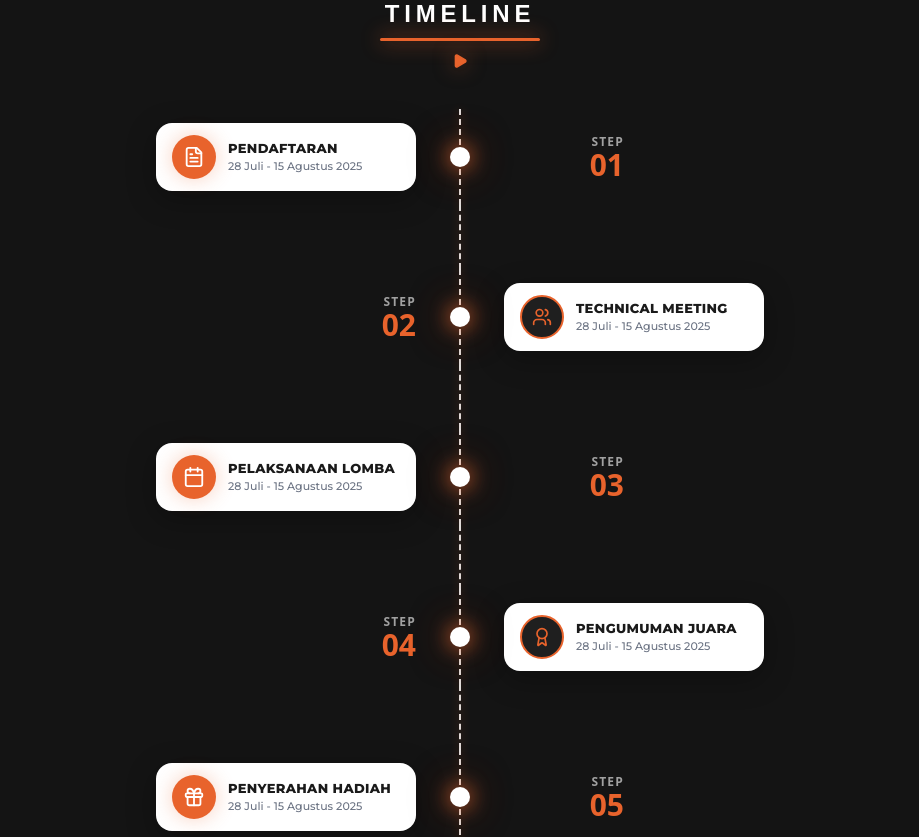
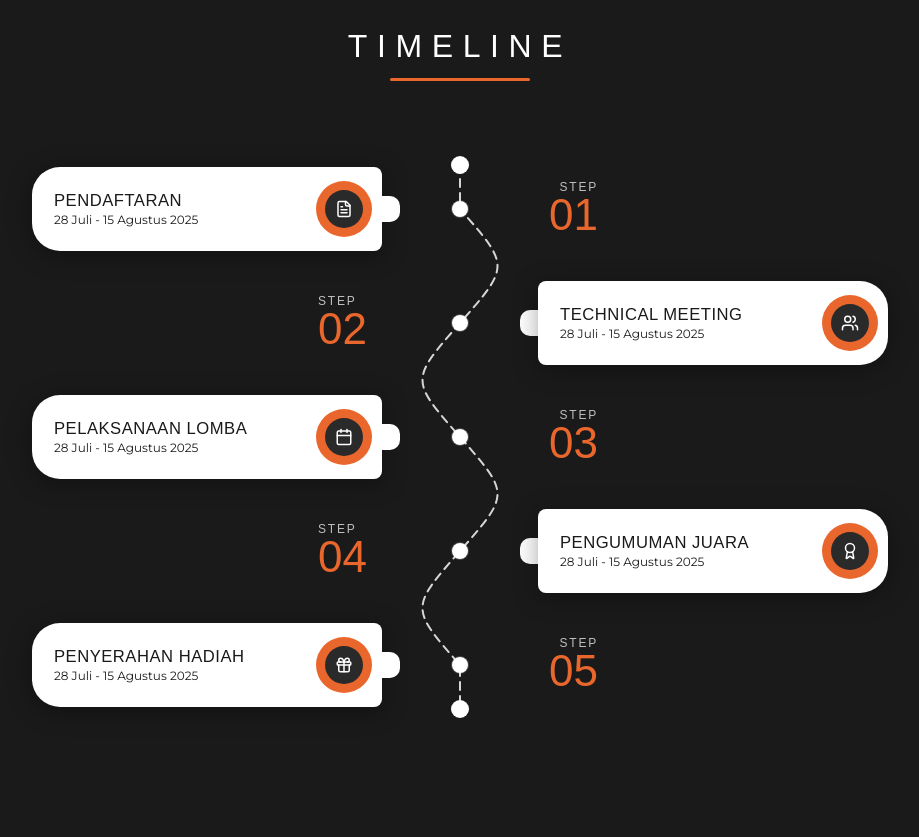
Before and after one commit to Batam-Linux-User-Group/osc2026, a React (Vite) app: page / in a window 1280 px wide. Shown: the part 1860-2697 px from the top of the page, without its empty margins (180-1099 px from the left). Built offline with nearby package versions, Linux system fonts and the light colour scheme; a web font is replaced by a local one.

Commit message:
feat: restructure timeline section design

```diff
--- a/src/components/TimelineSection.tsx
+++ b/src/components/TimelineSection.tsx
@@ -1,253 +1,232 @@
-import React, { useState } from "react";
-import { FileText, Users, Calendar, Award, Gift, Play } from "lucide-react";
+import { useRef, useLayoutEffect, useState, useCallback, useEffect } from "react";
+import { FileText, Users, Calendar, Award, Gift } from "lucide-react";
 
-type Variant = "filled" | "outline";
+const ORANGE = "var(--color-orange-primary)";
+const BG = "var(--color-neutral-black)";
+const WHITE = "var(--color-neutral-white)";
+const BULGE = 50;
+const MOBILE_BREAKPOINT = 768;
 
-interface StepData {
-  step: string;
-  title: string;
-  date: string;
-  icon: React.ReactNode;
-  variant: Variant;
-}
-
-const steps: StepData[] = [
-  {
-    step: "01",
-    title: "PENDAFTARAN",
-    date: "28 Juli - 15 Agustus 2025",
-    icon: <FileText size={22} strokeWidth={2} />,
-    variant: "filled",
-  },
-  {
-    step: "02",
-    title: "TECHNICAL MEETING",
-    date: "28 Juli - 15 Agustus 2025",
-    icon: <Users size={20} strokeWidth={2} />,
-    variant: "outline",
-  },
-  {
-    step: "03",
-    title: "PELAKSANAAN LOMBA",
-    date: "28 Juli - 15 Agustus 2025",
-    icon: <Calendar size={22} strokeWidth={2} />,
-    variant: "filled",
-  },
-  {
-    step: "04",
-    title: "PENGUMUMAN JUARA",
-    date: "28 Juli - 15 Agustus 2025",
-    icon: <Award size={20} strokeWidth={2} />,
-    variant: "outline",
-  },
-  {
-    step: "05",
-    title: "PENYERAHAN HADIAH",
-    date: "28 Juli - 15 Agustus 2025",
-    icon: <Gift size={22} strokeWidth={2} />,
-    variant: "filled",
-  },
+const steps = [
+  { step: "01", title: "PENDAFTARAN", date: "28 Juli - 15 Agustus 2025", Icon: FileText },
+  { step: "02", title: "TECHNICAL MEETING", date: "28 Juli - 15 Agustus 2025", Icon: Users },
+  { step: "03", title: "PELAKSANAAN LOMBA", date: "28 Juli - 15 Agustus 2025", Icon: Calendar },
+  { step: "04", title: "PENGUMUMAN JUARA", date: "28 Juli - 15 Agustus 2025", Icon: Award },
+  { step: "05", title: "PENYERAHAN HADIAH", date: "28 Juli - 15 Agustus 2025", Icon: Gift },
 ];
 
-const ORANGE = "#E8632C";
-const BG = "#141414";
-
-/** White pill card dengan animasi klik (bersinar biasa) */
-const Card: React.FC<{
-  title: string;
-  date: string;
-  icon: React.ReactNode;
-  variant: Variant;
-  isActive: boolean;
-  onClick: () => void;
-}> = ({ title, date, icon, variant, isActive, onClick }) => {
-  const isFilled = variant === "filled";
-
+/* ── Pill card with connector bridge and icon badge ── */
+function Card({ title, date, Icon, align, compact = false }: {
+  title: string; date: string;
+  Icon: React.ComponentType<{ size?: number; color?: string }>;
+  align: "left" | "right";
+  compact?: boolean;
+}) {
+  const isLeft = align === "left";
   return (
-    <div
-      onClick={onClick}
-      className={`
-        relative flex w-full max-w-[260px] cursor-pointer items-center gap-3
-        rounded-2xl bg-white px-4 py-3 shadow-lg
-        transition-all duration-300 ease-out
-        hover:-translate-y-1 hover:shadow-2xl
-        ${isActive ? "scale-105 shadow-2xl" : "scale-100"}
-      `}
-      style={{
-        boxShadow: isActive
-          ? "0 8px 30px rgba(0,0,0,0.4)"
-          : "0 8px 30px rgba(0,0,0,0.3)",
-        transform: isActive ? "scale(1.05)" : "scale(1)",
-      }}
-    >
-      {/* Icon di dalam card */}
-      <div
-        className={`flex h-11 w-11 shrink-0 items-center justify-center rounded-full transition-all duration-300 ${
-          isFilled
-            ? "bg-[#E8632C] text-white"
-            : "border-2 border-[#E8632C] bg-[#1f1f1f] text-[#E8632C]"
-        }`}
-        style={{
-          boxShadow: isFilled ? "0 0 20px rgba(232, 99, 44, 0.3)" : "none",
-        }}
-      >
-        {icon}
+    <div style={{ display: "flex", alignItems: "center", flexDirection: isLeft ? "row" : "row-reverse" }}>
+      {/* Card pill */}
+      <div style={{
+        background: WHITE,
+        width: compact ? "100%" : "clamp(260px, 36vw, 350px)",
+        padding: compact ? "12px 14px" : "14px 12px 14px 22px",
+        borderRadius: compact ? 20 : isLeft ? "28px 8px 8px 28px" : "8px 28px 28px 8px",
+        boxShadow: "0 4px 24px rgba(0,0,0,0.35)",
+        display: "flex", alignItems: "center", justifyContent: "space-between", gap: 14,
+        minHeight: compact ? 76 : "auto",
+      }}>
+        <div style={{ minWidth: 0 }}>
+          <p style={{ fontSize: compact ? 14 : "clamp(13px, 1.3vw, 17px)", fontWeight: 400, color: "var(--color-neutral-black)", margin: 0, textTransform: "uppercase", letterSpacing: "0.03em", lineHeight: 1.15, fontFamily: "var(--font-heading)" }}>{title}</p>
+          <p style={{ fontSize: compact ? 11 : "clamp(10px, 1.05vw, 12px)", color: "var(--color-neutral-black)", fontWeight: 400, margin: "3px 0 0", lineHeight: 1.2, fontFamily: "var(--font-body)" }}>{date}</p>
         </div>
-
-      {/* Text */}
-      <div className="flex-1 min-w-0">
-        <p className="text-[13px] font-extrabold leading-tight tracking-wide text-[#1a1a1a]">
-          {title}
-        </p>
-        <p className="mt-0.5 text-[11px] font-medium text-gray-500">{date}</p>
+        <div style={{
+          width: compact ? 44 : "clamp(44px, 4.8vw, 56px)", height: compact ? 44 : "clamp(44px, 4.8vw, 56px)", borderRadius: "50%", flexShrink: 0,
+          backgroundColor: ORANGE, display: "flex", alignItems: "center", justifyContent: "center",
+          boxShadow: `0 0 16px ${ORANGE}44`,
+          marginRight: -2,
+        }}>
+          <div style={{
+            width: compact ? 30 : "clamp(28px, 3.2vw, 38px)", height: compact ? 30 : "clamp(28px, 3.2vw, 38px)", borderRadius: "50%",
+            backgroundColor: "#2A2A2A", display: "flex", alignItems: "center", justifyContent: "center",
+          }}>
+            <Icon size={compact ? 16 : 18} color={WHITE} />
           </div>
         </div>
-  );
-};
-
-/** STEP label */
-const StepLabel: React.FC<{ step: string; align: "left" | "right" }> = ({ step, align }) => (
-  <div
-    className={`flex w-full max-w-[120px] flex-col ${
-      align === "left" ? "items-end text-right" : "items-start text-left"
-    }`}
-  >
-    <span className="text-xs font-bold tracking-widest text-white/60">STEP</span>
-    <span className="text-3xl font-extrabold leading-none" style={{ color: ORANGE }}>
-      {step}
-    </span>
       </div>
-);
-
-/** Garis putus-putus vertikal dengan titik besar BERSINAR */
-const VerticalLineWithDot: React.FC<{ hasDot?: boolean; height?: string }> = ({
-  hasDot = true,
-  height = "h-20"
-}) => {
-  return (
-    <div className={`relative flex w-14 shrink-0 items-center justify-center ${height}`}>
-      {/* Garis putus-putus vertikal */}
-      <div className="absolute h-full w-[2.5px] border-l-2 border-dashed border-[#e0e0e0]" />
-
-      {/* Garis glow (bayangan) */}
-      <div className="absolute h-full w-[6px] bg-[#E8632C] opacity-10 blur-[4px]" />
-
-      {/* ===== TITIK PUTIH BESAR BERSINAR ===== */}
-      {hasDot && (
-        <div
-          className="relative z-10 h-5 w-5 rounded-full bg-white"
-          style={{
-            boxShadow: `
-              0 0 20px rgba(232, 99, 44, 0.9),
-              0 0 40px rgba(232, 99, 44, 0.5),
-              0 0 60px rgba(232, 99, 44, 0.2)
-            `
-          }}
-        />
+      {/* Connector bridge */}
+      {!compact && (
+        <div style={{
+          width: 18, height: 26, background: WHITE, flexShrink: 0,
+          borderRadius: isLeft ? "0 10px 10px 0" : "10px 0 0 10px",
+        }} />
       )}
     </div>
   );
-};
+}
 
-const Timeline: React.FC = () => {
-  const [activeStep, setActiveStep] = useState<string | null>(null);
+/* ── STEP label ── */
+function StepLabel({ step, align }: { step: string; align: "left" | "right" }) {
+  return (
+    <div style={{
+      display: "flex", flexDirection: "column", lineHeight: 1, minWidth: 70,
+      alignItems: align === "left" ? "flex-start" : "flex-end",
+    }}>
+      <span style={{ fontSize: "clamp(10px, 1vw, 12px)", fontWeight: 400, letterSpacing: "0.15em", color: "rgba(255,255,255,0.72)", fontFamily: "var(--font-heading)" }}>STEP</span>
+      <span style={{ fontSize: "clamp(32px, 4.2vw, 44px)", fontWeight: 400, color: ORANGE, lineHeight: 1, fontFamily: "var(--font-heading)" }}>{step}</span>
+    </div>
+  );
+}
 
-  const handleCardClick = (step: string) => {
-    setActiveStep(activeStep === step ? null : step);
-  };
+/* ── SVG overlay state ── */
+interface SvgState {
+  w: number; h: number; pathD: string;
+  nodes: { x: number; y: number }[];
+  startY: number; endY: number; cx: number; midY: number;
+}
 
-  const positions = steps.map((_, idx) => idx % 2 === 0);
+export default function TimelineSection() {
+  const wrapperRef = useRef<HTMLDivElement>(null);
+  const nodeRefs = useRef<(HTMLDivElement | null)[]>([]);
+  const [svg, setSvg] = useState<SvgState | null>(null);
+  const [isMobile, setIsMobile] = useState(false);
+
+  useEffect(() => {
+    const updateMobile = () => setIsMobile(window.innerWidth < MOBILE_BREAKPOINT);
+    updateMobile();
+    window.addEventListener("resize", updateMobile);
+    return () => window.removeEventListener("resize", updateMobile);
+  }, []);
+
+  const measure = useCallback(() => {
+    const wrapper = wrapperRef.current;
+    if (!wrapper) return;
+    const wRect = wrapper.getBoundingClientRect();
+
+    const positions = nodeRefs.current
+      .map((ref) => {
+        if (!ref) return null;
+        const r = ref.getBoundingClientRect();
+        return { x: r.left - wRect.left + r.width / 2, y: r.top - wRect.top + r.height / 2 };
+      })
+      .filter((p): p is { x: number; y: number } => p !== null);
+
+    if (positions.length < 2) return;
+
+    const cx = positions[0].x;
+    const midY = positions.reduce((sum, pos) => sum + pos.y, 0) / positions.length;
+    const offset = isMobile ? 28 : 44;
+    const curveBulge = isMobile ? 26 : BULGE;
+    const startY = positions[0].y - offset;
+    const endY = positions[positions.length - 1].y + offset;
+
+    let d = `M ${cx} ${startY} L ${cx} ${positions[0].y}`;
+    for (let i = 0; i < positions.length - 1; i++) {
+      const midY = (positions[i].y + positions[i + 1].y) / 2;
+      const dir = i % 2 === 0 ? 1 : -1;
+      d += ` C ${cx + dir * curveBulge} ${midY}, ${cx + dir * curveBulge} ${midY}, ${cx} ${positions[i + 1].y}`;
+    }
+    d += ` L ${cx} ${endY}`;
+
+    setSvg((prev) => {
+      if (prev && prev.pathD === d && prev.w === wRect.width) return prev;
+      return { w: wRect.width, h: wRect.height, pathD: d, nodes: positions, startY, endY, cx, midY };
+    });
+  }, [isMobile]);
+
+  useLayoutEffect(() => {
+    measure();
+    window.addEventListener("resize", measure);
+    return () => window.removeEventListener("resize", measure);
+  }, [measure]);
 
   return (
-    <div className="min-h-screen w-full font-sans" style={{ backgroundColor: BG }}>
-      <style>{`
-        @keyframes pulseGlow {
-          0%, 100% { opacity: 0.6; transform: scale(1); }
-          50% { opacity: 1; transform: scale(1.1); }
-        }
-      `}</style>
+    <section style={{ backgroundColor: BG, padding: "80px 0", overflow: "hidden" }}>
+      <div style={{ maxWidth: 920, margin: "0 auto", padding: "0 24px" }}>
 
-      <div className="mx-auto max-w-3xl px-4 py-14">
-        {/* Title */}
-        <div className="mb-10 flex flex-col items-center">
-          <h1 className="text-2xl font-extrabold tracking-[0.2em] text-white">TIMELINE</h1>
-          <div
-            className="mt-2 h-[3px] w-40 rounded-full"
-            style={{ backgroundColor: ORANGE, boxShadow: `0 0 20px ${ORANGE}` }}
-          />
-          <Play
-            size={16}
-            className="mt-3"
-            style={{ fill: ORANGE, color: ORANGE, filter: "drop-shadow(0 0 10px rgba(232,99,44,0.5))" }}
-          />
+        {/* Header */}
+        <div style={{ textAlign: "center", marginBottom: 36 }}>
+          <h2 style={{ fontSize: "clamp(28px, 3.4vw, 32px)", fontWeight: 400, letterSpacing: "0.3em", color: WHITE, margin: 0, fontFamily: "var(--font-heading)" }}>TIMELINE</h2>
+          <div style={{ height: 3, width: 140, borderRadius: 99, backgroundColor: ORANGE, margin: "8px auto 0", boxShadow: `0 0 16px ${ORANGE}cc` }} />
         </div>
 
-        {/* ===== TIMELINE ===== */}
-        <div className="flex flex-col items-center">
-          {steps.map((item, idx) => {
-            const cardOnLeft = positions[idx];
-            const isActive = activeStep === item.step;
+        {/* Timeline body */}
+        <div ref={wrapperRef} style={{ position: "relative" }}>
+          {!isMobile && svg && (
+            <svg style={{ position: "absolute", top: 0, left: 0, pointerEvents: "none", zIndex: 1, display: "block" }} width={svg.w} height={svg.h}>
+              <path d={svg.pathD} stroke="rgba(255,255,255,0.82)" strokeWidth="2" strokeDasharray="8 6" fill="none" strokeLinecap="round" />
+              <circle cx={svg.cx} cy={svg.startY} r="9" fill="#fff" />
+              <circle cx={svg.cx} cy={svg.endY} r="9" fill="#fff" />
+              {svg.nodes.map((pos, i) => (
+                <circle key={i} cx={pos.x} cy={pos.y} r="8" fill="#fff" stroke="rgba(255,255,255,0.2)" strokeWidth="2" />
+              ))}
+            </svg>
+          )}
 
+          {isMobile ? (
+            <div style={{ position: "relative", paddingLeft: 22, paddingTop: 8 }}>
+              <div style={{ position: "absolute", left: 10, top: 0, bottom: 0, width: 2, background: "rgba(255,255,255,0.35)", borderRadius: 99 }} />
+              <div style={{ display: "flex", flexDirection: "column", gap: 18 }}>
+                {steps.map((s, idx) => (
+                  <div key={s.step} style={{ display: "grid", gridTemplateColumns: "20px minmax(0, 1fr)", gap: 12, alignItems: "start" }}>
+                    <div style={{ position: "relative", width: 20, height: 20, marginTop: 16 }}>
+                      <div style={{ position: "absolute", left: 2, top: 2, width: 16, height: 16, borderRadius: "50%", background: WHITE, border: "2px solid rgba(255,255,255,0.18)" }} />
+                    </div>
+                    <div style={{ minWidth: 0 }}>
+                      <div style={{ marginBottom: 8 }}>
+                        <StepLabel step={s.step} align="left" />
+                      </div>
+                      <Card title={s.title} date={s.date} Icon={s.Icon} align={idx % 2 === 0 ? "left" : "right"} compact />
+                    </div>
+                  </div>
+                ))}
+              </div>
+            </div>
+          ) : (
+            <>
+              <div style={{ height: 44 }} />
+
+              <div style={{ display: "flex", flexDirection: "column", gap: "clamp(12px, 1.6vw, 18px)" }}>
+                {steps.map((s, idx) => {
+                  const cardOnLeft = idx % 2 === 0;
+                  const rowGap = 28;
+                  const stepGap = cardOnLeft ? 36 : 40;
+                  const NodeMarker = (
+                    <div ref={(el) => { nodeRefs.current[idx] = el; }} style={{ width: 1, height: 40, flexShrink: 0, display: "flex", alignItems: "center", justifyContent: "center" }} />
+                  );
                   return (
-              <React.Fragment key={item.step}>
-                {/* Baris: Card | Titik Bersinar | STEP Label */}
-                <div className="flex w-full items-center justify-center gap-4">
+                    <div key={s.step} style={{ display: "grid", gridTemplateColumns: "minmax(0, 1fr) 64px minmax(0, 1fr)", alignItems: "center", padding: "6px 0", position: "relative", zIndex: 2 }}>
                       {cardOnLeft ? (
                         <>
-                      <div className="flex flex-1 justify-end">
-                        <Card
-                          title={item.title}
-                          date={item.date}
-                          icon={item.icon}
-                          variant={item.variant}
-                          isActive={isActive}
-                          onClick={() => handleCardClick(item.step)}
-                        />
+                          <div style={{ display: "flex", justifyContent: "flex-end", paddingRight: rowGap, minWidth: 0 }}>
+                            <Card title={s.title} date={s.date} Icon={s.Icon} align="left" />
                           </div>
-                      <VerticalLineWithDot hasDot={true} height="h-24" />
-                      <div className="flex flex-1 justify-start">
-                        <StepLabel step={item.step} align="left" />
+                          <div style={{ display: "flex", justifyContent: "center" }}>{NodeMarker}</div>
+                          <div style={{ display: "flex", justifyContent: "flex-start", paddingLeft: stepGap, minWidth: 0 }}>
+                            <StepLabel step={s.step} align="right" />
                           </div>
                         </>
                       ) : (
                         <>
-                      <div className="flex flex-1 justify-end">
-                        <StepLabel step={item.step} align="left" />
+                          <div style={{ display: "flex", justifyContent: "flex-end", paddingRight: stepGap, minWidth: 0 }}>
+                            <StepLabel step={s.step} align="left" />
                           </div>
-                      <VerticalLineWithDot hasDot={true} height="h-24" />
-                      <div className="flex flex-1 justify-start">
-                        <Card
-                          title={item.title}
-                          date={item.date}
-                          icon={item.icon}
-                          variant={item.variant}
-                          isActive={isActive}
-                          onClick={() => handleCardClick(item.step)}
-                        />
+                          <div style={{ display: "flex", justifyContent: "center" }}>{NodeMarker}</div>
+                          <div style={{ display: "flex", justifyContent: "flex-start", paddingLeft: rowGap, minWidth: 0 }}>
+                            <Card title={s.title} date={s.date} Icon={s.Icon} align="right" />
                           </div>
                         </>
                       )}
                     </div>
-
-                {/* ===== GARIS SAMBUNG KE STEP BERIKUTNYA (TANPA TITIK) ===== */}
-                {idx < steps.length - 1 && (
-                  <div className="flex w-full items-center justify-center gap-4">
-                    <div className="flex flex-1 justify-end">
-                      <div className="w-full max-w-[260px]" />
-                    </div>
-                    <VerticalLineWithDot hasDot={false} height="h-16" />
-                    <div className="flex flex-1 justify-start">
-                      <div className="w-full max-w-[120px]" />
-                    </div>
-                  </div>
-                )}
-              </React.Fragment>
                   );
                 })}
               </div>
+
+              <div style={{ height: 44 }} />
+            </>
+          )}
+
         </div>
       </div>
+    </section>
   );
-};
-
-export default Timeline;
+}
```
Lines whose indentation alone changed are shown as unchanged.
